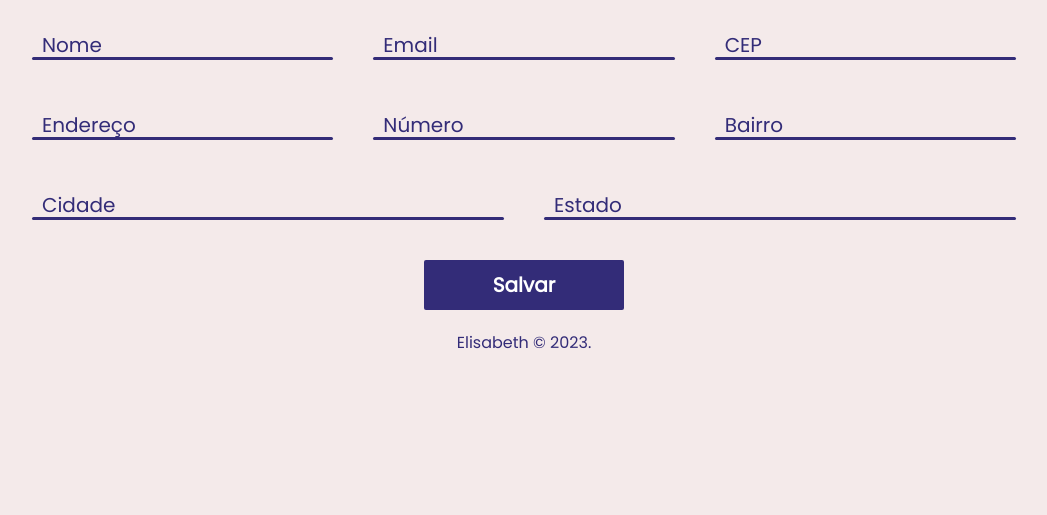
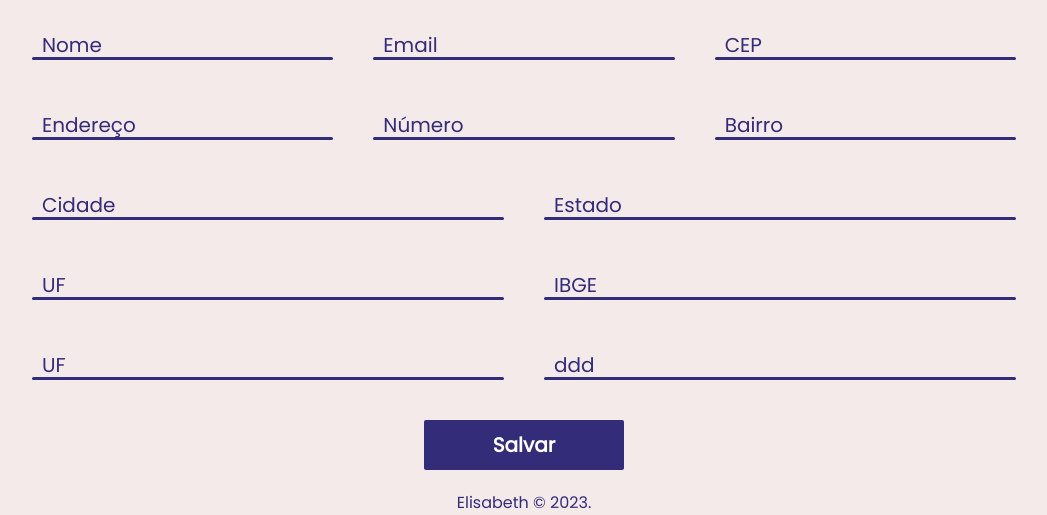
Before and after one commit to lizziefoll/API, a plain HTML site: page index.html in a window 1280 px wide. Shown: the part 439-954 px from the top of the page, without its empty margins (116-1163 px from the left). Before the commit the page ends 800 px from the top, so only its background shows below. Drawn offline with Linux system fonts and the light colour scheme.

Commit message:
Update index.html

```diff
--- a/index.html
+++ b/index.html
@@ -5,6 +5,7 @@
     <meta http-equiv="X-UA-Compatible" content="IE=edge">
     <meta name="viewport" content="width=device-width, initial-scale=1.0">
     <title>Cadastro</title>
+
     <link rel="stylesheet" href="style.css">
 </head>
 <body>
@@ -30,8 +31,8 @@
         </div>
         <div class="row">
             <div class="inputbox">
-                <input type="text" id="endereço" required>
-                <label for="endereço">Endereço</label>
+                <input type="text" id="endereco" required>
+                <label for="endereco">Endereço</label>
             </div>
             <div class="inputbox">
                 <input type="text" id="numero" required>
@@ -53,6 +54,28 @@
             </div>
         </div>
         <div class="row">
+            <div class="inputbox">
+                <input type="text" id="uf" required>
+                <label for="uf">UF</label>
+            </div>
+            <div class="inputbox">
+                <input type="text" id="ibge" required>
+                <label for="ibge">IBGE</label>
+            </div>
+
+        </div>
+        <div class="row">
+            <div class="inputbox">
+                <input type="text" id="siafi" required>
+                <label for="siafi">UF</label>
+            </div>
+            <div class="inputbox">
+                <input type="text" id="ddd" required>
+                <label for="ddd">ddd</label>
+            </div>
+        </div>
+
+        <div class="row">
             <button>Salvar</button>
 
         </div>
```
